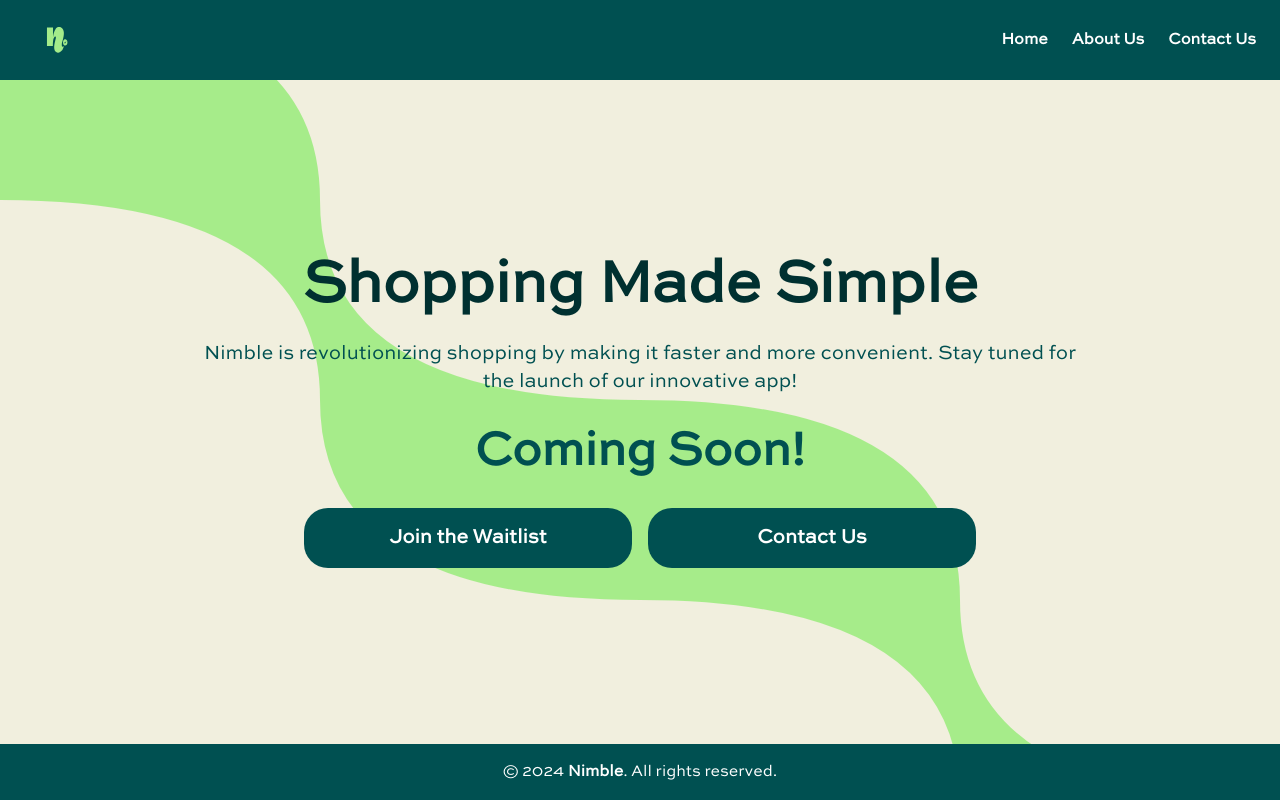
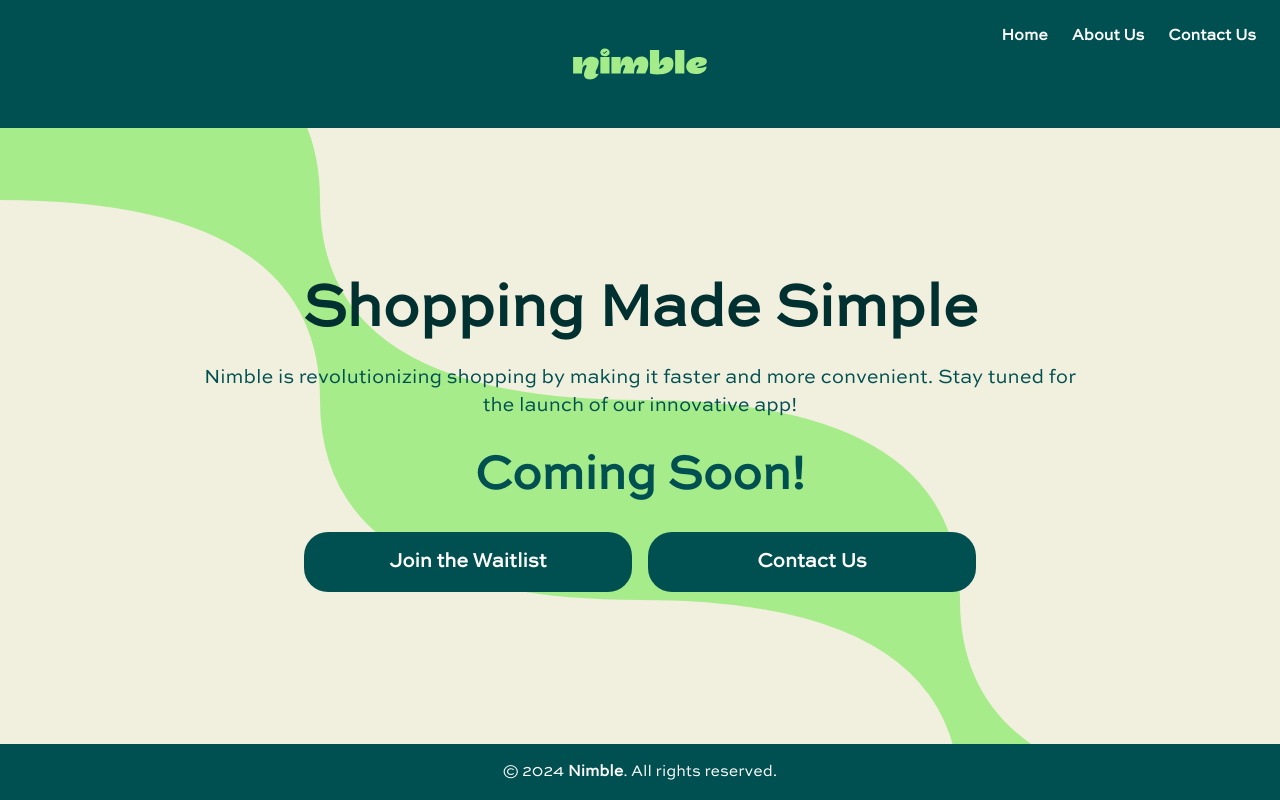
Before and after one commit to benthemobileguy/NimbleWaitlist, a React (Create React App) app: page / in a window 1280 px wide. Built offline with nearby package versions, Linux system fonts and the light colour scheme.

Commit message:
Add screenshots

```diff
--- a/src/ContactUs.js
+++ b/src/ContactUs.js
@@ -70,11 +70,7 @@ const ContactUs = () => {
           </p>
           <div className="text-lg sm:text-xl lg:text-2xl text-[#005051] mb-6">
             <p className="mb-4">Email: <strong>sales@getnimbleapp.com</strong></p>
-            <p>Phone: <strong>+1 647-393-1143</strong></p>
           </div>
-          <p className="text-lg sm:text-xl lg:text-2xl text-[#005051]">
-            Stay connected with us on our social channels for the latest updates and announcements.
-          </p>
         </div>
       </main>
 
--- a/src/HomePage.js
+++ b/src/HomePage.js
@@ -1,9 +1,10 @@
 import React, { useState, useEffect } from 'react';
 import { Menu, X } from 'lucide-react';
 import { Link } from 'react-router-dom';
-import Logo from './Logo';
+import Logo from './Logo'; // For large screens
 import BackgroundPattern from './BackgroundPattern';
 import ClipLoader from 'react-spinners/ClipLoader';
+import logoSmall from './assets/logo.svg'; // Small logo
 
 const NavMenu = ({ isOpen, toggleMenu }) => (
   <div className={`fixed inset-0 bg-[#005051] z-20 transform ${isOpen ? 'translate-x-0' : 'translate-x-full'} transition-transform duration-300 ease-in-out`}>
@@ -30,7 +31,6 @@ const HomePage = () => {
   const [isMenuOpen, setIsMenuOpen] = useState(false);
   const [loading, setLoading] = useState(true);
 
-
   useEffect(() => {
     const timer = setTimeout(() => setLoading(false), 500);
     return () => clearTimeout(timer);
@@ -42,31 +42,36 @@ const HomePage = () => {
 
   return (
     <div className="relative min-h-screen flex flex-col">
-      {/* Show Loader when loading */}
       {loading ? (
         <div className="flex flex-grow justify-center items-center">
-          <ClipLoader color="#005051" size={100} /> {/* Spinner style */}
+          <ClipLoader color="#005051" size={100} />
         </div>
       ) : (
         <>
-          {/* BackgroundPattern component */}
           <BackgroundPattern />
 
-          {/* Header */}
           <header className="bg-[#005051] text-white py-2 px-6 z-10">
             <div className="container mx-auto flex justify-between items-center">
-              <div className="flex items-center">
-                {/* Logo component */}
+
+              {/* Small device logo on the left */}
+              <div className="sm:hidden flex items-center">
+                <img src={logoSmall} alt="Nimble Logo" className="w-16 h-auto" />
+              </div>
+
+              {/* Large screen logo and menu text horizontally centered */}
+              <div className="hidden sm:flex justify-center items-center w-full">
                 <Logo />
               </div>
 
               {/* Hamburger Button for small screens */}
-              <button className="text-white sm:hidden focus:outline-none" onClick={toggleMenu}>
-                {isMenuOpen ? <X size={24} /> : <Menu size={24} />}
-              </button>
+              <div className="absolute right-6 top-6 sm:hidden">
+                <button className="text-white focus:outline-none" onClick={toggleMenu}>
+                  {isMenuOpen ? <X size={24} /> : <Menu size={24} />}
+                </button>
+              </div>
 
-              {/* Links for larger screens */}
-              <nav className="hidden sm:flex space-x-6">
+              {/* Links for larger screens - Center aligned */}
+              <nav className="hidden sm:flex absolute right-6 top-6 space-x-6">
                 <Link to="/" className="text-white text-sm sm:text-base font-extrabold">Home</Link>
                 <Link to="/about" className="text-white text-sm sm:text-base font-extrabold">About Us</Link>
                 <Link to="/contact" className="text-white text-sm sm:text-base font-extrabold">Contact Us</Link>
@@ -74,10 +79,8 @@ const HomePage = () => {
             </div>
           </header>
 
-          {/* Expandable menu for small screens */}
           <NavMenu isOpen={isMenuOpen} toggleMenu={toggleMenu} />
 
-          {/* Main Content */}
           <main className="flex-grow flex flex-col items-center justify-center text-center px-4 py-8 z-10">
             <div className="max-w-4xl w-full">
               <h2 className="text-4xl sm:text-5xl lg:text-6xl font-bold mb-6 text-[#003030]">Shopping Made Simple</h2>
@@ -94,21 +97,20 @@ const HomePage = () => {
                   href="https://docs.google.com/forms/d/1mJFtwThAP2c0mIf-mYkcfU5GwbPYk60-QvFawSwX5qk/prefill"
                   target="_blank"
                   rel="noopener noreferrer"
-                  className="bg-[#005051] hover:bg-[#003030] text-white font-bold py-4 px-8 rounded-3xl text-lg sm:text-xl transition-colors duration-300 w-full text-center"
+                  className="bg-[#005051] hover:bg-[#003030] text-white font-bold py-4 px-8 rounded-3xl text-lg sm:text-xl transition-colors duration-300 w-full text-center sweet-sans-font"
                 >
                   Join the Waitlist
                 </a>
 
                 <Link
                   to="/contact"
-                  className="bg-[#005051] hover:bg-[#003030] text-white font-bold py-4 px-8 rounded-3xl text-lg sm:text-xl transition-colors duration-300 w-full text-center">
+                  className="bg-[#005051] hover:bg-[#003030] text-white font-bold py-4 px-8 rounded-3xl text-lg sm:text-xl transition-colors duration-300 w-full text-center sweet-sans-font">
                   Contact Us
                 </Link>
               </div>
             </div>
           </main>
 
-          {/* Footer */}
           <footer className="bg-[#005051] text-white py-4 text-center z-10">
             <p className="text-sm sm:text-base">
               © 2024 <span className="font-bold">Nimble</span>. All rights reserved.
--- a/src/Logo.js
+++ b/src/Logo.js
@@ -1,9 +1,9 @@
 import React from 'react';
-import logo from './assets/logo.svg';
+import logo from './assets/logo_name.svg';
 
 const Logo = () => {
   return (
-    <img src={logo} alt="Nimble Logo" className="w-24 h-24 sm:w-16 sm:h-16" />
+    <img src={logo} alt="Nimble Logo" className="w-24 h-4 sm:w-48 sm:h-28" />
   );
 };
 
```
Also changed, not shown: src/assets/logo_name.svg (added), src/assets/roboto_regular.ttf (added).
